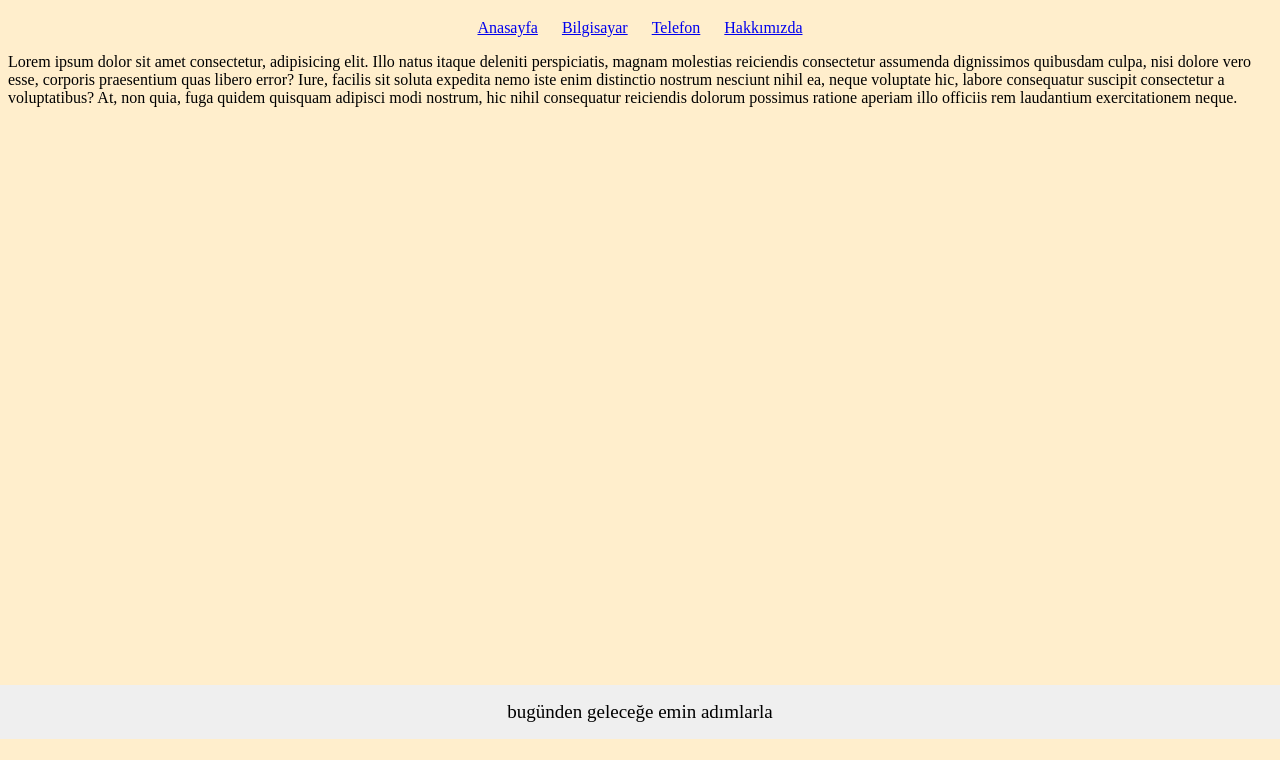
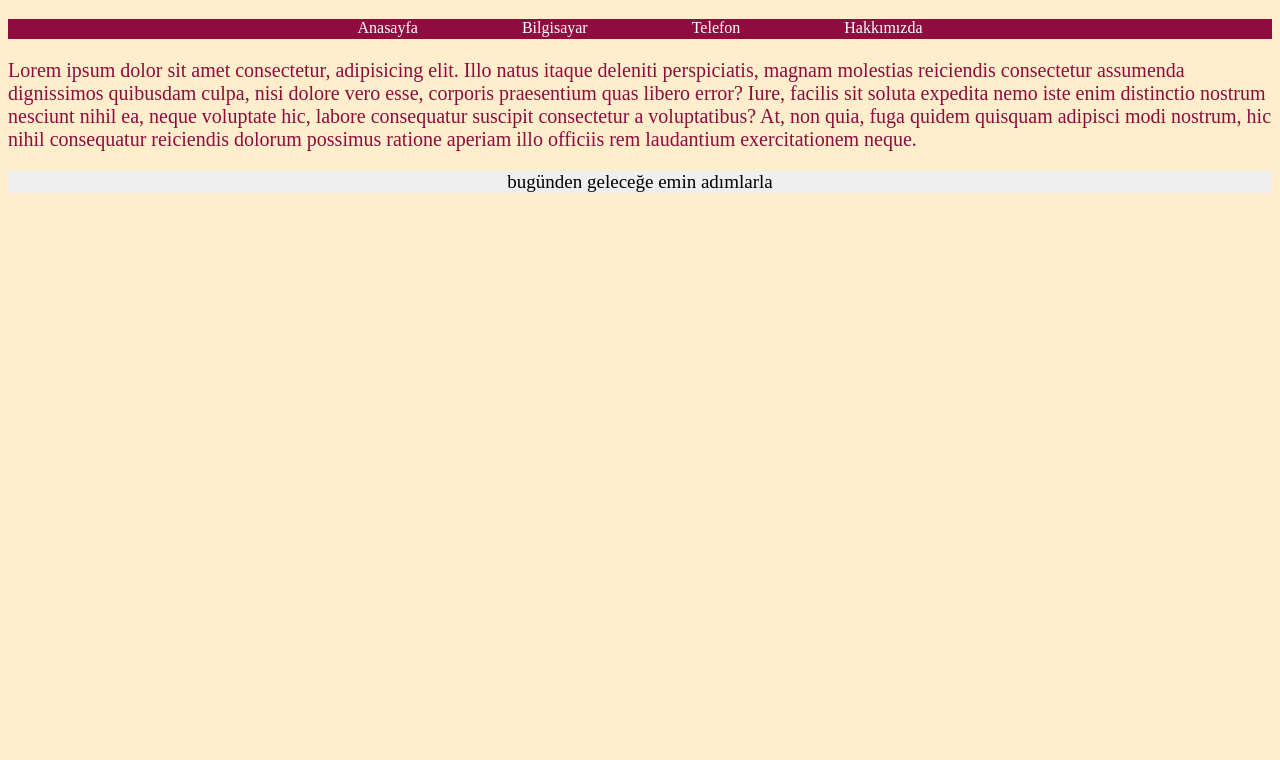
Before and after one commit to efeburak71/Teknolojici_dayi, a plain HTML site: page hakkimizda.html in a window 1280 px wide. Shown: the part 61-821 px from the top of the page. Before the commit the page ends 800 px from the top, so only its background shows below. Drawn offline with Linux system fonts and the light colour scheme.

Commit message:
temel olarak bittiler

```diff
--- a/stylee.css
+++ b/stylee.css
@@ -1,28 +1,58 @@
+html,
+body {
+  height: 100%;
+}
+
 #footer {
-  position: absolute;
+  position: relative;
   bottom: 0;
   right: 0;
   left: 0;
   text-align: center;
-  padding: 1rem;
   background: #efefef;
   font-size: 19px;
+  background-size: 10px;
 }
 
-#baslik{
-    text-align: center;
-    font-size: 2rem;
-    color: #ED7B7B;
+#baslik {
+  text-align: center;
+  font-size: 2rem;
+  color: #ed7b7b;
 }
 
-body{
-    background-color: #FFEECC;
+body {
+  background-color: #ffeecc;
 }
 
-nav{
+nav {
+  text-align: center;
+  background-color: #900c3f;
+  height: 20px;
+  cursor: pointer;
+
+}
+
+a {
+  margin: 50px;
+  color: #fff;
+  text-decoration: none;
+  position: static;
+}
+
+#about {
+  font-size: 20px;
+  color: #900c3f;
+}
+
+#anasayfa-ilk-paragraf {
+  text-align: center;
+  font-size: 20px;
+}
+
+#telefonlar {
     text-align: center;
 }
 
-a{
-    margin: 10px;
+#bilgisayar{
+    text-align: center;
 }
```
Also changed, not shown: index.html (+2 -2 lines).
